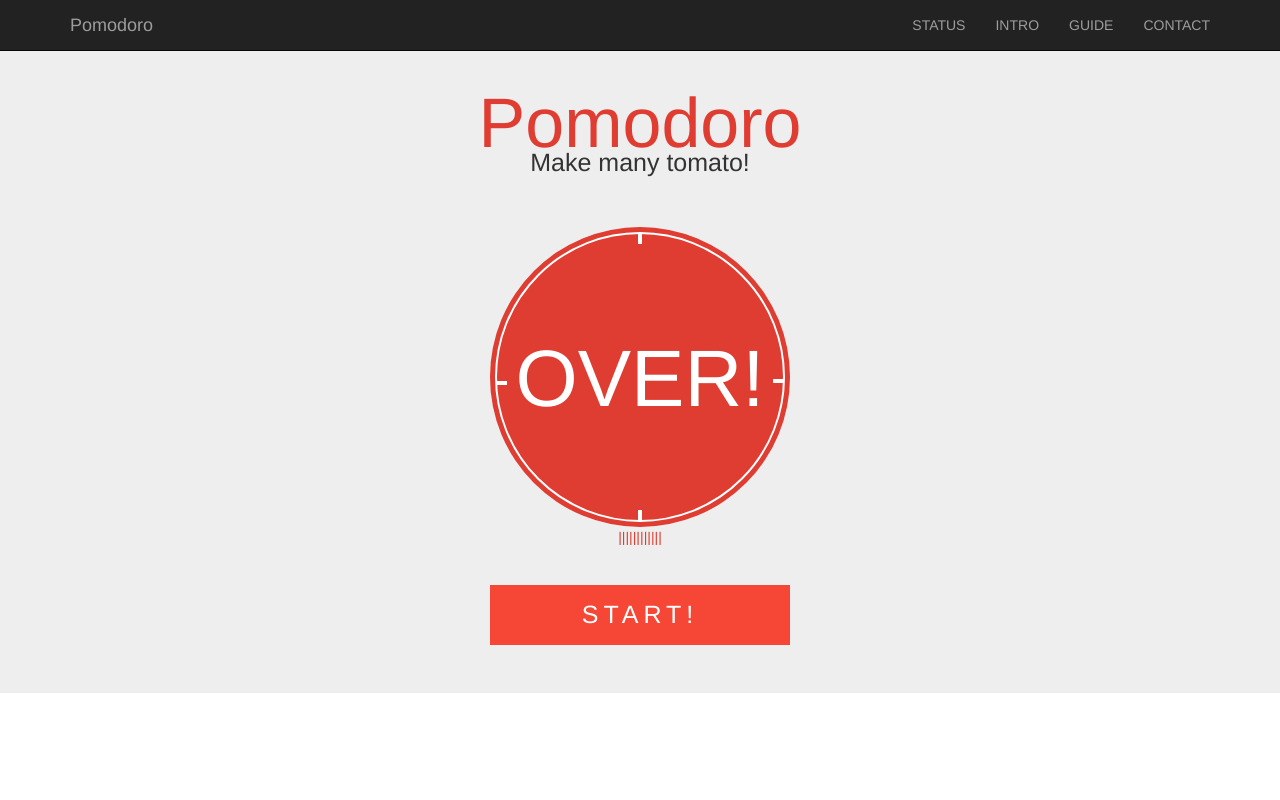
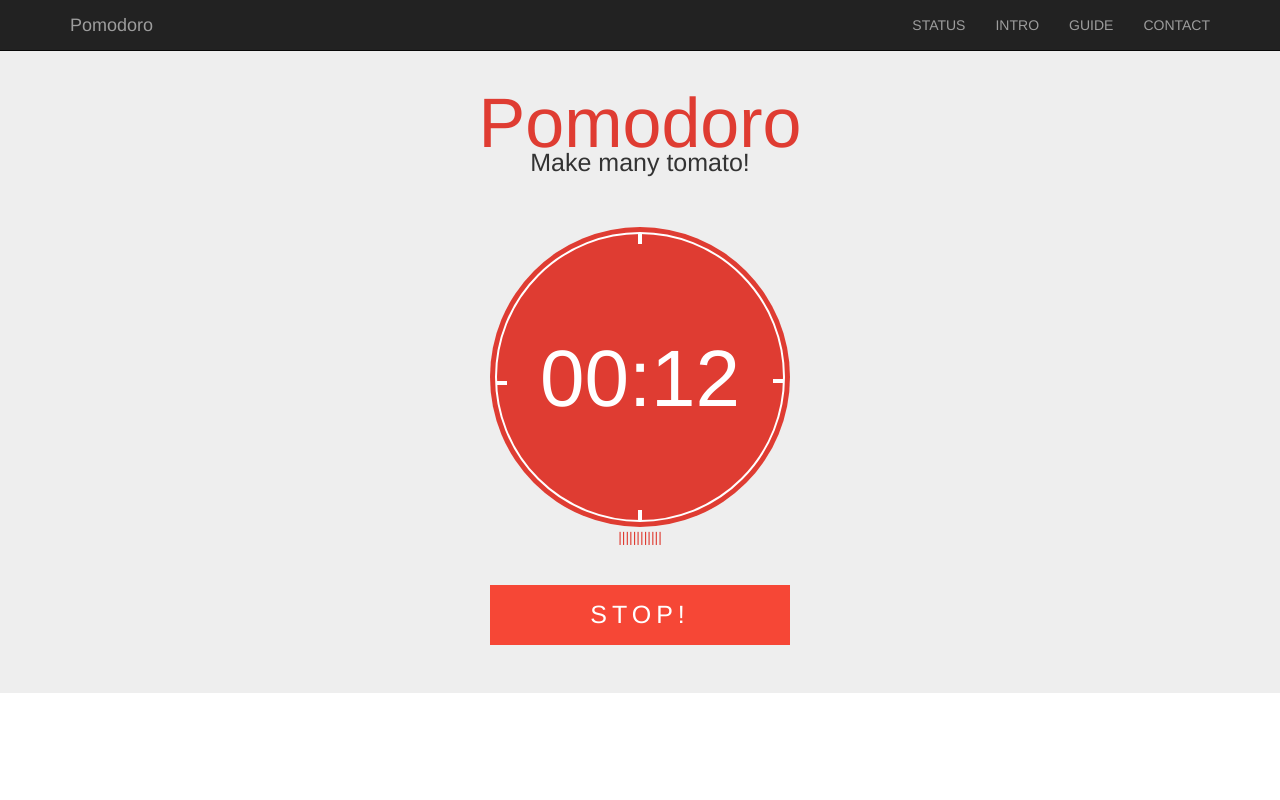
Before and after one commit to M4steM4/Web-Pomodoro, a plain HTML site: page src/index.html in a window 1280 px wide. Both pictures are taken after a click on the button "START!". Shown: the top 800 px of the page. Drawn offline with nearby package versions, Linux system fonts and the light colour scheme.

Commit message:
Fix Js timer

```diff
--- a/src/assets/js/index.js
+++ b/src/assets/js/index.js
@@ -1,40 +1,42 @@
 $(document).ready(function() {
-    var kippingTime;
-    function timer(kippingTime, min, sec) {
-        var min1, sec1, time;
+    var stopCheck = true;
+    var mainTime = [0, 15];
+
+    function timer(setTime) {
         var element = document.getElementById("time");
-        var finishTime = (+new Date) + 1000 * (60 * min + sec) + 500;
+        var button = document.getElementById("startButton");
+        var finishTime = (+new Date) + 1000 * (60 * setTime[0] + setTime[1]) + 200;
+        if(stopCheck === true) {
+            button.innerHTML = "STOP!";
+            stopCheck = !stopCheck;
+        } else {
+            button.innerHTML = "START!";
+            stopCheck = !stopCheck;
+        }
 
         function addZero(n) {
             return (n <= 9 ? "0" + n : n);
         }
 
-        function startTimer(kippingTime) {
+        function startTimer() {
+            var min, sec, time;
             nowTime = finishTime - (+new Date);
             if(nowTime < 1000) {
                 element.innerHTML = "OVER!";
+            } else if(stopCheck === true) {
             } else {
                 time = new Date(nowTime);
-                min1 = time.getUTCMinutes();
-                sec1 = time.getUTCSeconds();
-                kippingTime = [min1, sec1];
-                console.log(kippingTime);
-                element.innerHTML = addZero(min1) + ':' + addZero(sec1);
-                setTimeout(startTimer, time.getUTCMilliseconds() + 500);
+                min = time.getUTCMinutes();
+                sec = time.getUTCSeconds();
+                mainTime = [min, sec];
+                element.innerHTML = addZero(min) + ':' + addZero(sec);
+                setTimeout(startTimer, time.getUTCMilliseconds() + 200);
             }
         }
-
         startTimer();
     }
-    /*
+
     $("#startButton").click(function() {
-        if(timerStop == 1) {
-            countdown("time", 0, 5);
-            timerStop = 0;
-        } else {
-
-        }
+        timer(mainTime);
     });
-    */
-    timer(kippingTime, 0, 5);
 });
--- a/src/index.html
+++ b/src/index.html
@@ -54,7 +54,7 @@
                 <div class="clock clockRight"></div>
                 <div class="clock clockBottom"></div>
                 <div class="clock clockLeft"></div>
-                <div id="time"></div>
+                <div id="time">START!</div>
             </div>
         </div>
         <div id="meter">||||||||||||</div>
```
